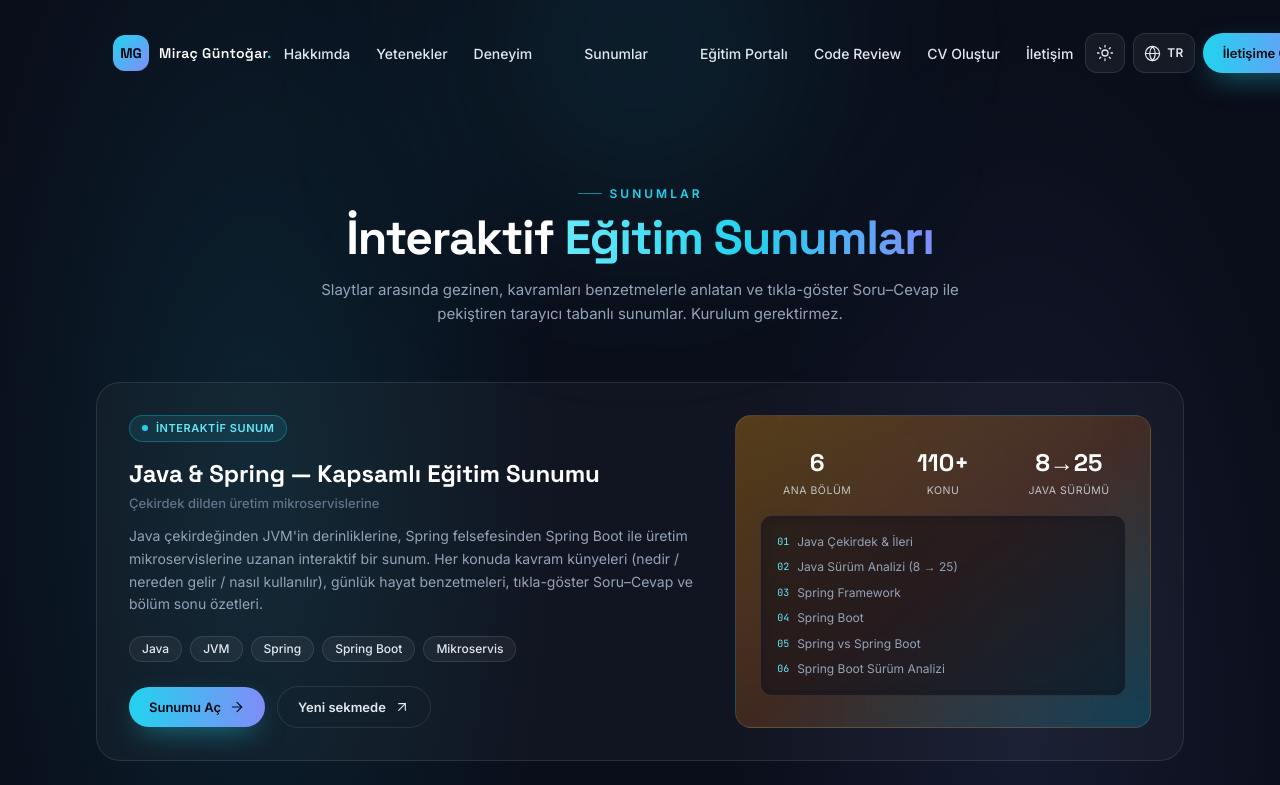
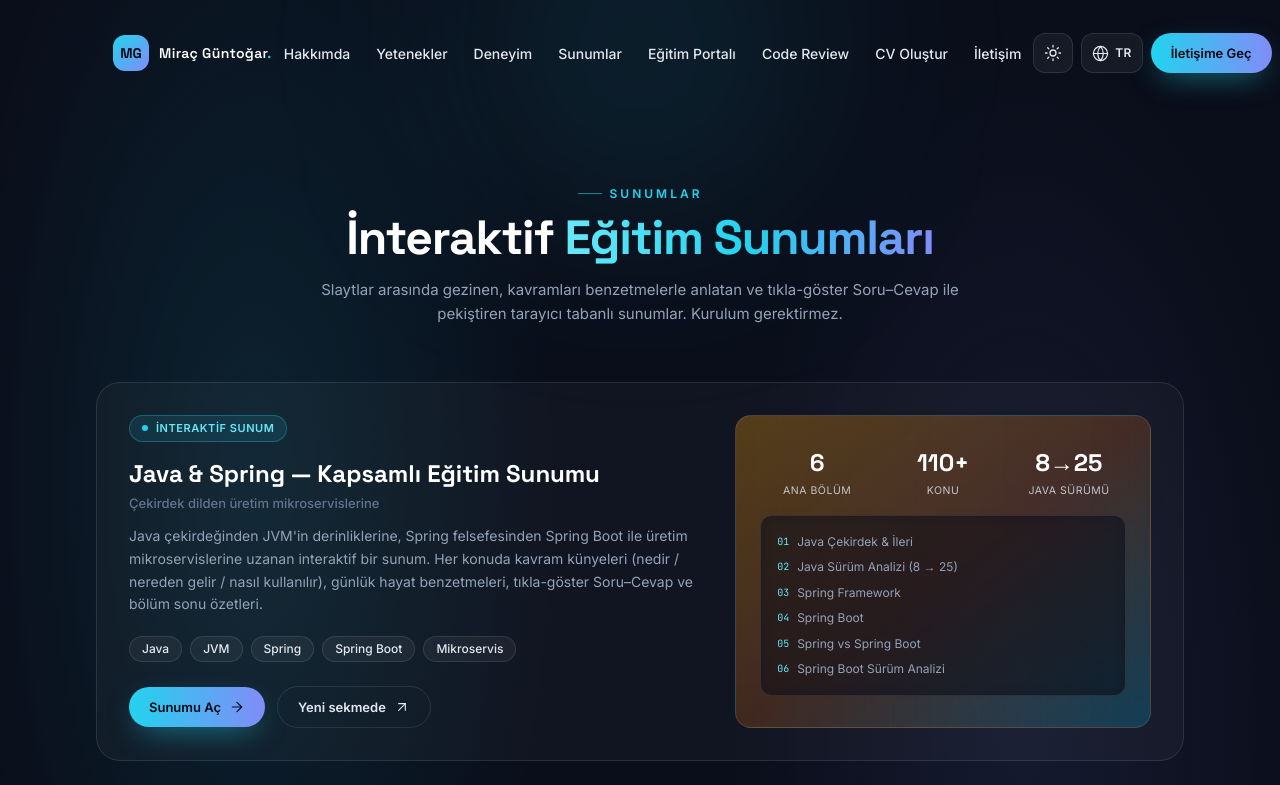
Before and after one commit to miraac-23/nextjs, a Next.js app: page /sunumlar in a window 1280 px wide. Shown: the top 785 px of the page. Built offline with nearby package versions, Linux system fonts and the light colour scheme.

Commit message:
Build hatası düzenlendi

```diff
--- a/components/Navbar.tsx
+++ b/components/Navbar.tsx
@@ -15,9 +15,7 @@ export default function Navbar() {
     { href: '/#hakkimda', label: t.nav.about },
     { href: '/#yetenekler', label: t.nav.skills },
     { href: '/#deneyim', label: t.nav.experience },
-    { href: '/#projeler', label: t.nav.projects },
     { href: '/#sunumlar', label: t.nav.presentations },
-    { href: '/#blog', label: t.nav.blog },
     { href: '/blog#calismalar', label: t.nav.works },
     { href: '/code-review', label: t.nav.codeReview },
     { href: '/cv-olustur', label: t.nav.cvBuilder },
--- a/lib/i18n/dict.ts
+++ b/lib/i18n/dict.ts
@@ -194,9 +194,7 @@ export const dict = {
       about: 'About',
       skills: 'Skills',
       experience: 'Experience',
-      projects: 'Projects',
       presentations: 'Talks',
-      blog: 'Blog',
       works: 'Labs',
       codeReview: 'Code Review',
       cvBuilder: 'CV Builder',
```
